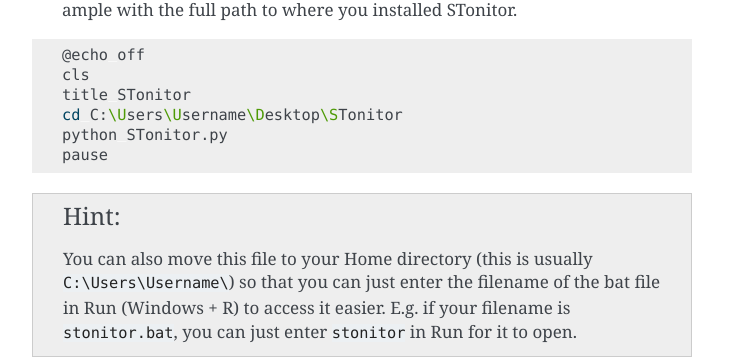
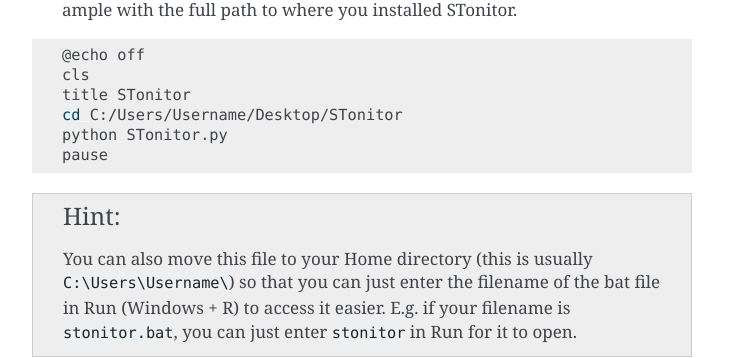
Before and after one commit to BLANK-TH/TSonitor, a Sphinx documentation site: the page built from docs/source/setup.rst, in a window 1280 px wide. Shown: the part 1469-1827 px from the top of the page, without its empty margins (388-1141 px from the left). Built offline with Sphinx 7.4.7, drawn with Linux system fonts in a browser that asks for light colours.

Commit message:
switch backslash to forward slash

```diff
--- a/docs/source/setup.rst
+++ b/docs/source/setup.rst
@@ -48,7 +48,7 @@
     @echo off
     cls
     title STonitor
-    cd C:\Users\Username\Desktop\STonitor
+    cd C:/Users/Username/Desktop/STonitor
     python STonitor.py
     pause
 
```
